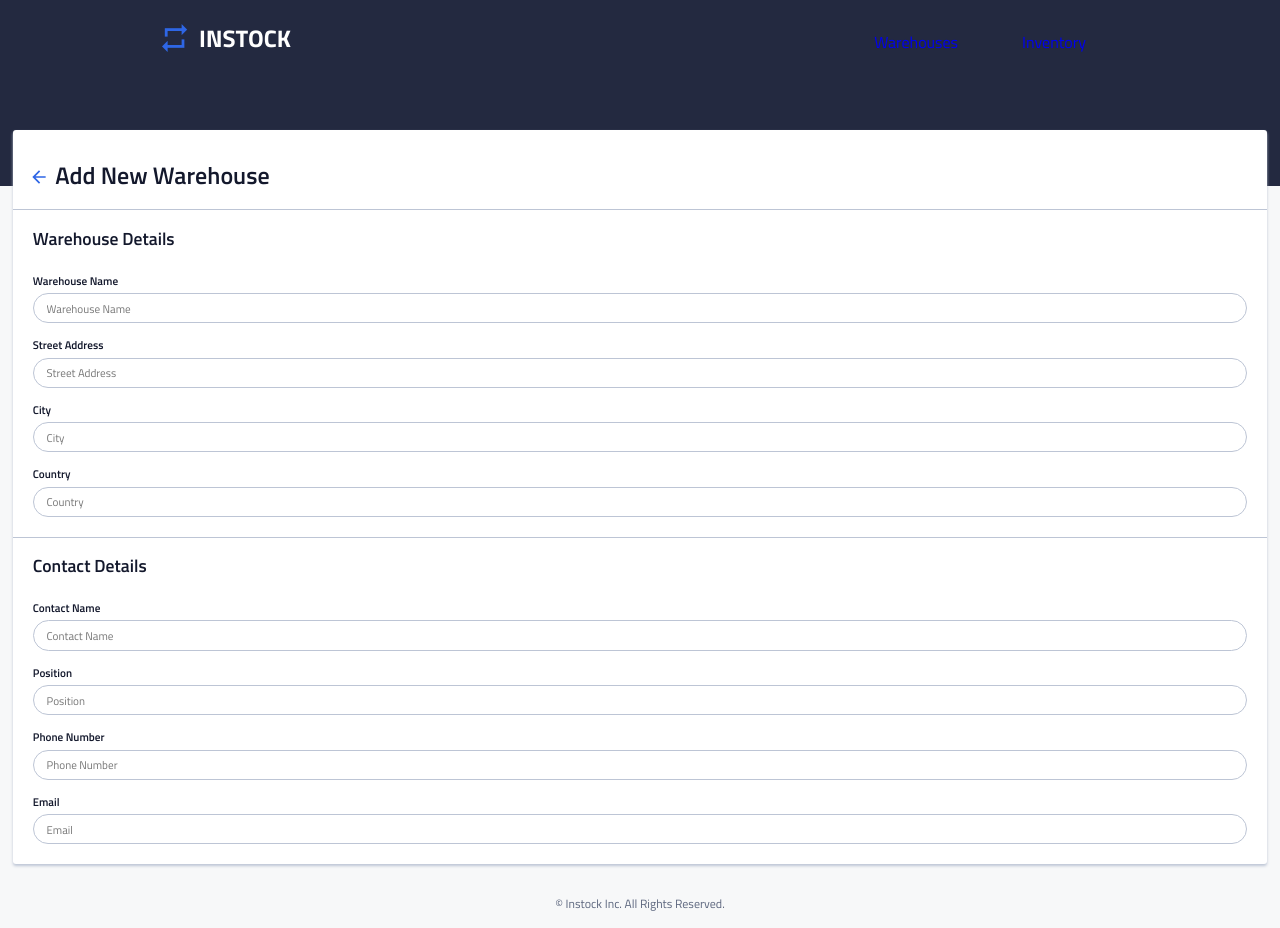
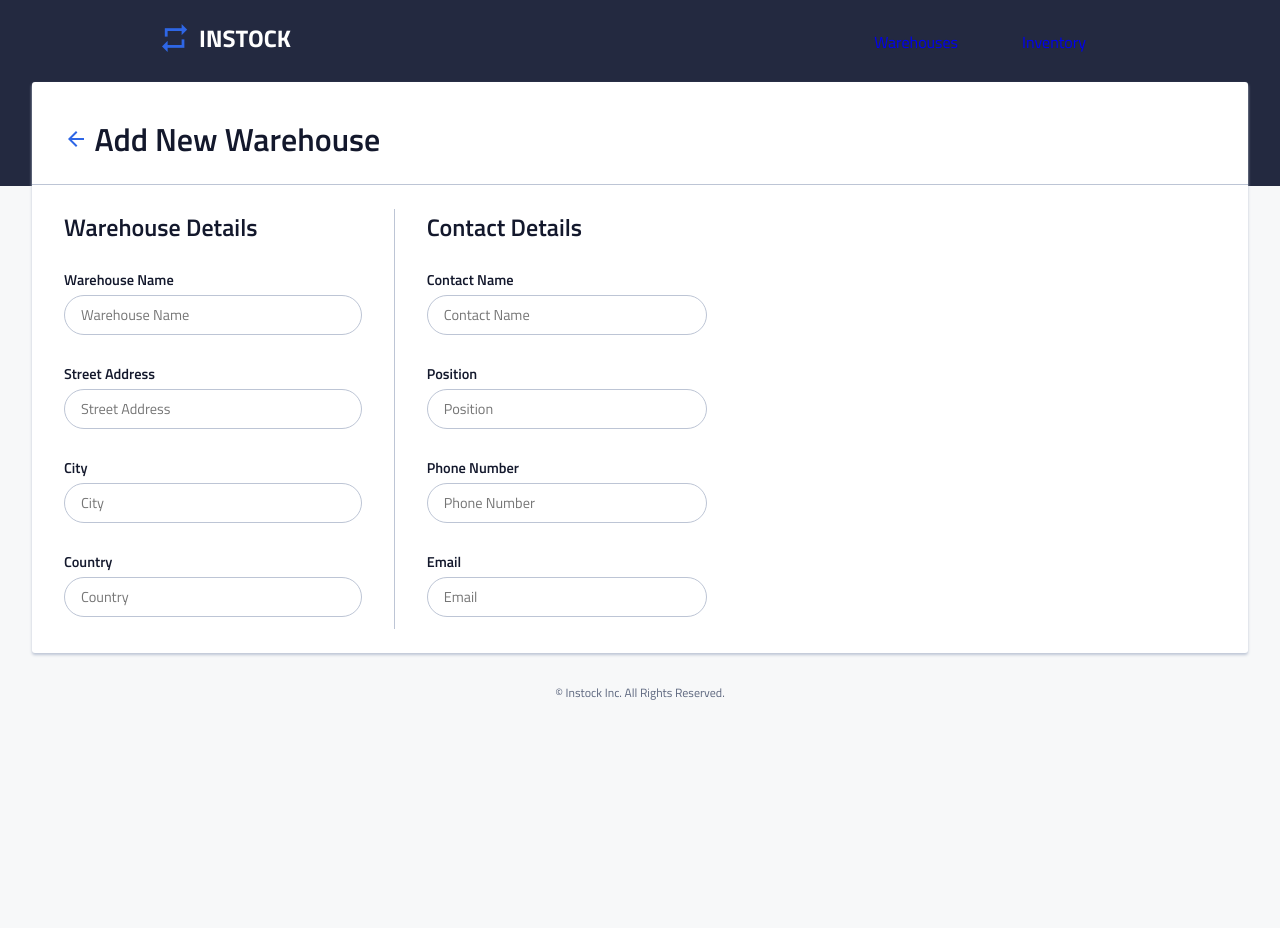
Before and after one commit to m-sekander/j22nk-instock-client, a React (Create React App) app: page /warehouses/add in a window 1280 px wide. After the commit the page ends 800 px from the top, so only its background shows below. Built offline with nearby package versions, Linux system fonts and the light colour scheme.

Commit message:
Style AddWarehouse component for tablet view

```diff
--- a/src/App.scss
+++ b/src/App.scss
@@ -1,5 +1,6 @@
 @use "./styles/partials/fonts" as *;
 @use "./styles/partials/colors" as *;
+@use "./styles/partials/breakpoints" as *;
 
 *, *::before, *::after {
     box-sizing: border-box;
@@ -15,8 +16,17 @@ body {
 
 h1 {
     font-size: 1.5rem;
+
+    @include tablet {
+        font-size: 2rem;
+    }
 }
 
 h2 {
     font-size: 1.1rem;
+
+    @include tablet {
+        font-size: 1.5rem;
+        margin: 0;
+    }
 }
--- a/src/components/AddWarehouse/AddWarehouse.js
+++ b/src/components/AddWarehouse/AddWarehouse.js
@@ -10,7 +10,7 @@ function AddWarehouse() {
                 </a>
                 <h1 className="add-warehouse__title">Add New Warehouse</h1>
             </div>
-            <form>
+            <form className="add-warehouse__form">
                 <div className="add-warehouse__input-container">
                     <h2 className="add-warehouse__sub-title">Warehouse Details</h2>
                     <label className="add-warehouse__label">
@@ -30,7 +30,7 @@ function AddWarehouse() {
                         <input className="add-warehouse__input" placeholder="Country" name="country"></input>
                     </label>
                 </div>
-                <div className="add-warehouse__input-container">
+                <div className="add-warehouse__input-container add-warehouse__input-container--with-divider">
                     <h2 className="add-warehouse__sub-title">Contact Details</h2>
                     <label className="add-warehouse__label">
                         Contact Name
--- a/src/components/AddWarehouse/AddWarehouse.scss
+++ b/src/components/AddWarehouse/AddWarehouse.scss
@@ -1,4 +1,5 @@
 @use "../../styles/partials/colors" as *;
+@use "../../styles/partials/breakpoints" as *;
 
 .add-warehouse {
     margin: -3.5rem 0.8rem 1rem;
@@ -6,30 +7,67 @@
     background-color: $primary-global;
     border-radius: 3px;
 
+    @include tablet {
+        margin: -6.5rem 2rem 1rem;
+    }
+
     &__title-container {
         display: flex;
         align-items: center;
         gap: 0.4rem;
-        padding-top: 0.7rem;
-    }
+        padding: 0.7rem 1rem 0;
 
-    &__link {
-        margin-left: 1rem;
+        @include tablet {
+            padding: 0.7rem 2rem 0;
+            border-bottom: 1px solid $secondary-outline;
+        }
     }
 
     &__icon {
         width: 1.25rem;
         vertical-align: bottom;
+
+        @include tablet {
+            width: 1.5rem;
+        }
+    }
+
+    &__form {
+        display: flex;
+        flex-direction: column;
+
+        @include tablet {
+            flex-direction: row;
+        }
     }
 
     &__input-container {
         border-top: 1px solid $secondary-outline;
         padding: 0 1.25rem 0.75rem;
+
+        @include tablet {
+            padding: 0 2rem 0.5rem;
+            margin: 1.5rem 0 1.5rem;
+            border-top: none;
+        }
+
+        &--with-divider {
+            @include tablet {
+                border-left: 1px solid $secondary-outline;
+            }
+        }
     }
 
     &__label {
         font-weight: 600;
         font-size: 0.7rem;
+        display: block;
+        padding-top: 0.5rem;
+
+        @include tablet {
+            font-size: 0.9rem;
+            padding-top: 1.5rem;
+        }
     }
 
     &__input {
@@ -39,6 +77,12 @@
         padding: 0.35rem 0.8rem;
         border: 1px solid $secondary-outline;
         border-radius: 20px;
-        margin: 0.15rem 0 0.5rem;
+        margin: 0.15rem 0;
+
+        @include tablet {
+            font-size: 0.9rem;
+            padding: 0.5rem 1rem;
+            margin: 0.25rem 0;
+        }
     }
 }
```
